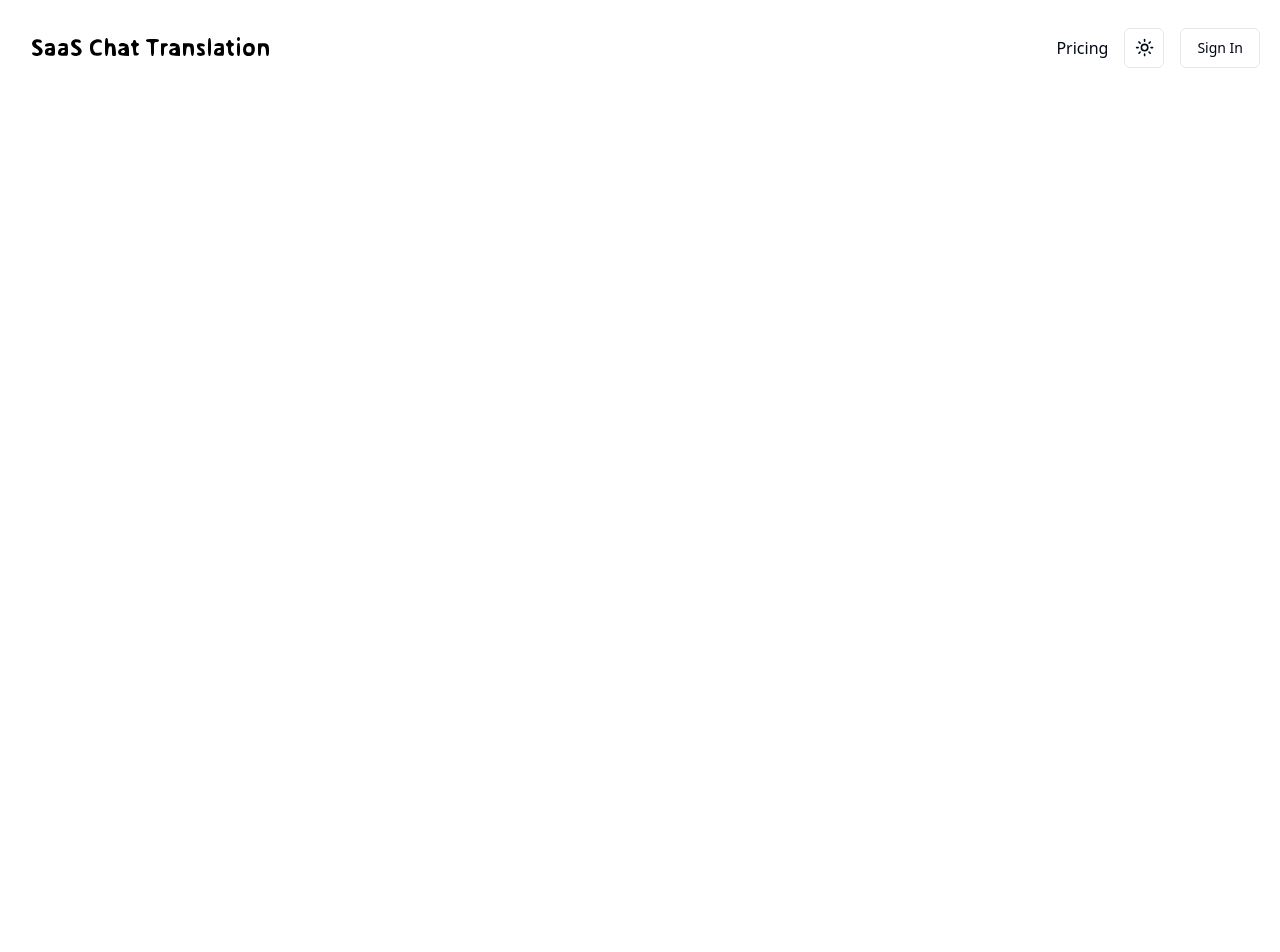
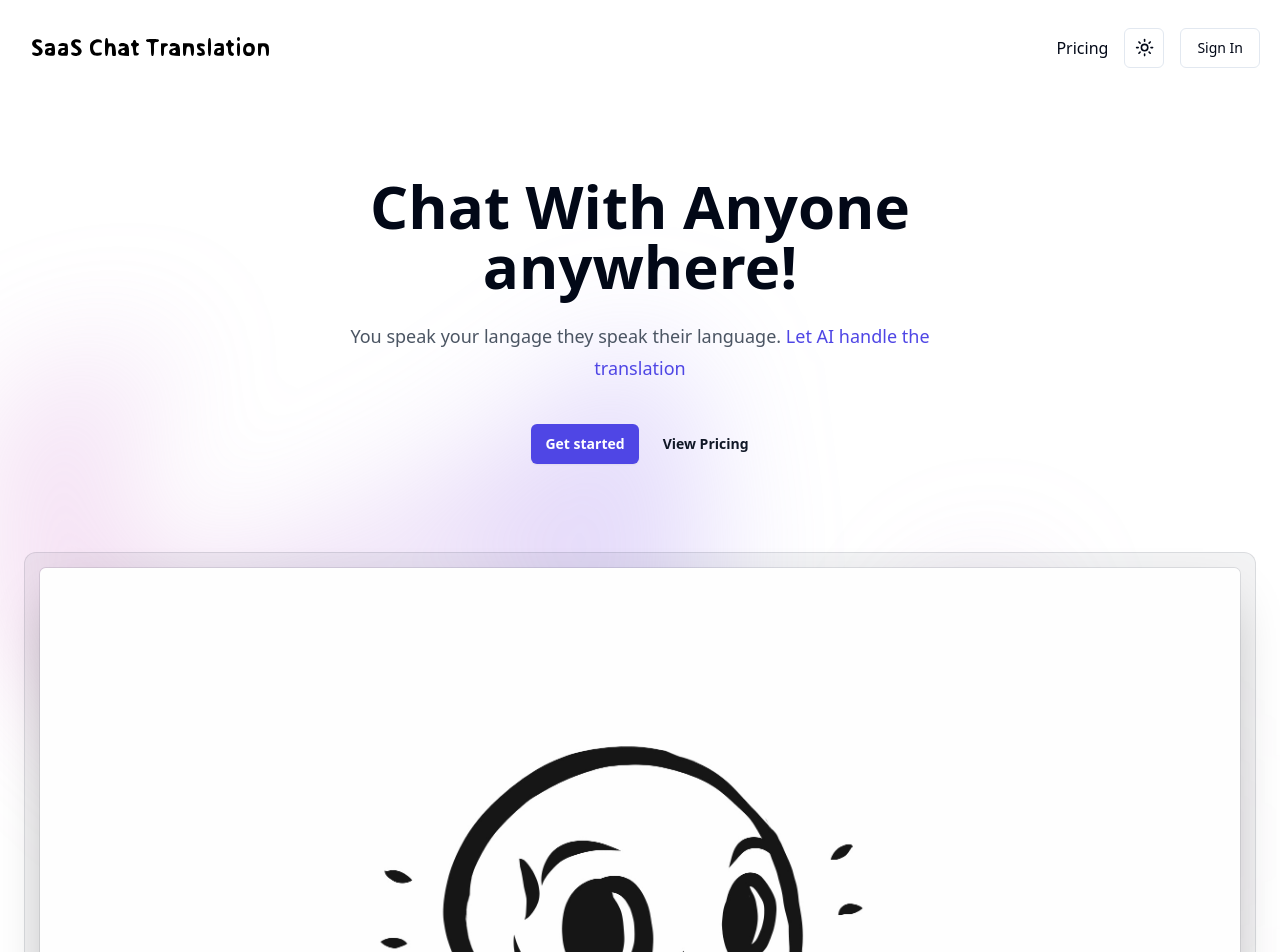
Before and after one commit to Takadza/Saas-App, a Next.js app: page / in a window 1280 px wide. Shown: the top 952 px of the page. Before the commit the page ends 800 px from the top, so only its background shows below. Built offline with nearby package versions, Linux system fonts and the light colour scheme; no server answers.

Commit message:
home page

```diff
--- a/app/page.tsx
+++ b/app/page.tsx
@@ -1,8 +1,89 @@
+import Link from "next/link";
+import Image from "next/image";
+import DemoGif from "@/images/landingPage/demo.gif"
 
 
 export default function Home() {
   return (
     <main>
+      <div>
+        <div className="absolute inset-x-0 top-28 -z-10 transform-gpu overflow-hidden
+        blur-3xl" aria-hidden="true">
+
+
+          <div className="relative left-[calc(50%-11rem)] aspect-[1155/678]
+          w-[36.125rem] -translate-x-1/2 rotate-[30deg] bg-gradient-to-tr from-[#ff80b5]
+          to-[#9089fc] opacity-30 sm:left-[calc(50%-30rem)] sm:w-[72.1875rem]"
+            style={{
+              clipPath:
+                'polygon(74.1% 44.1%, 100% 61.6%, 97.5% 26.9%, 85.5% 0.1%, 80.7% 2%, 72.5% 32.5%, 60.2% 62.4%, 52.4% 68.1%, 47.5% 58.3%, 45.2% 34.5%, 27.5% 76.7%, 0.1% 64.9%, 17.9% 100%, 27.6% 76.8%, 76.1% 97.7%, 74.1% 44.1%)',
+            }}
+
+          />
+   </div>
+        <div className="py-12 sm:py-20 lg:pb-40">
+          <div className="mx-auto max-w-7xl px-6 lg:px-8">
+            <div className="mx-auto max-w-2xl text-center">
+              <h1 className="text-4xl font-bold tracking sm:text-6xl">
+                Chat With Anyone anywhere!
+              </h1>
+              <p className="mt-6 text-lg leading-8 text-gray-600 dark:text-gray-300">
+                You speak your langage they speak their language.{" "}
+
+              <span className="text-indigo-600 dark:text-indigo-500">
+                Let AI handle the translation
+              </span>
+              </p>
+              <div className="mt-10 flex items-center justify-center gap-x-6">
+               <Link href="/chat"
+               className="rounded-md bg-indigo-600 px-3.5 py-2.5 text-sm font-semibold
+               text-white dark:text-white shadow-sm hover:bg-indigo-500
+               focus-visible:outline focus-visible:outline-2
+               focus-visible:outline-offset-2 focus-visible:outline-indigo-600">
+                Get started
+               </Link>
+
+               <Link href="/pricing "
+               className="text-sm font-semibold leading-6 text-gray-900 dark:text-gray-300">
+              View Pricing <span aria-hidden="true"></span>
+               </Link>
+              </div>
+            </div>
+
+            <div className="mt-16 flow-root sm:mt-24">
+              <div className="-m-2 rounded-xl bg-gray-900/5 p-2 ring-1 ring-inset
+              ring-gray-900/10 lg:-m-4:rounded-2xl lg:p-4">
+                <Image
+                unoptimized
+                src={DemoGif}
+                  alt="App screensot"
+                  width={2432}
+                  height={1442}
+                  className="rounded-md shadow-2xl ring-1 ring-gray-900/10"/>
+              </div>
+            </div>
+          </div>
+        </div>
+
+        <div className="absolute insert-x-0 top-[calc(100%-13rem)] -z-10 transform-gpu
+        overflow-hidden blur-3xl sm:top-[calc(100%-30rem)]
+      " aria-hidden="true">
+
+        <div className="relative left-[calc(50%+13rem)] aspect-[1155/678]
+          w-[36.125rem] -translate-x-1/2 bg-gradient-to-tr from-[#ff80b5]
+          to-[#9089fc] opacity-30 sm:left-[calc(50%+30rem)] sm:w-[72.1875rem]"
+            style={{
+              clipPath:
+                'polygon(74.1% 44.1%, 100% 61.6%, 97.5% 26.9%, 85.5% 0.1%, 80.7% 2%, 72.5% 32.5%, 60.2% 62.4%, 52.4% 68.1%, 47.5% 58.3%, 45.2% 34.5%, 27.5% 76.7%, 0.1% 64.9%, 17.9% 100%, 27.6% 76.8%, 76.1% 97.7%, 74.1% 44.1%)',
+            }}
+
+          />
+        </div>
+
+
+
+
+      </div>
 
     </main>
   )
```
Also changed, not shown: images/landingPage/demo.gif (added).
